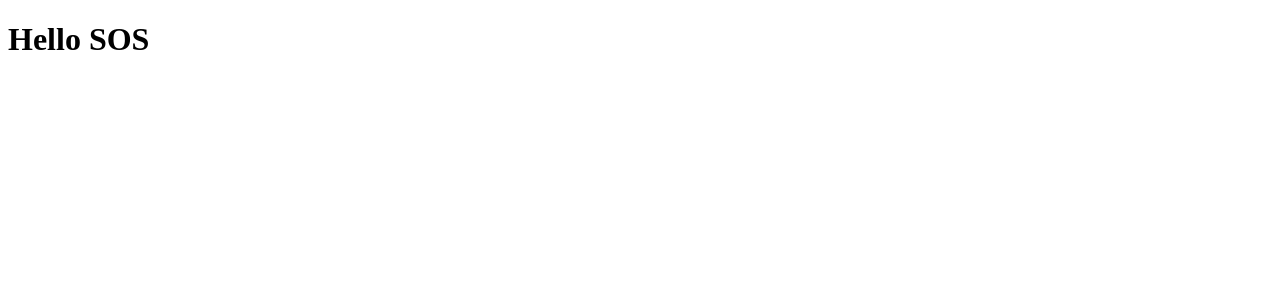
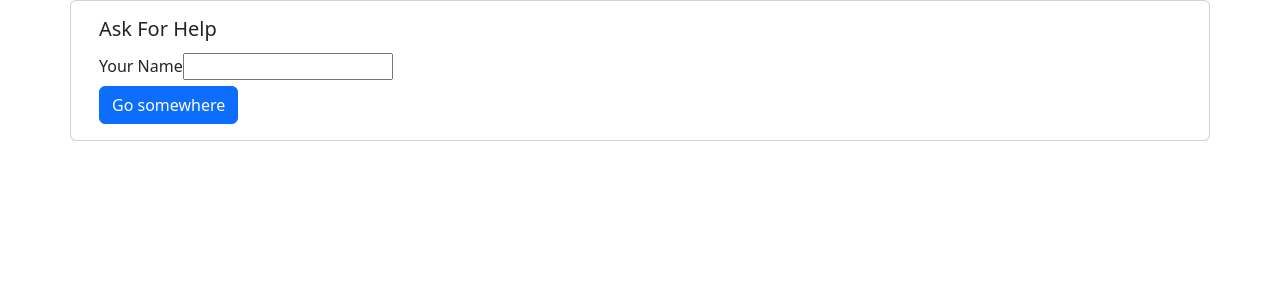
Before and after one commit to Clazariuk1/SentryHackathon, a React (Vite) app in the folder beacon/: page / in a window 1280 px wide. Shown: the top 300 px of the page. Built offline with nearby package versions, Linux system fonts and the light colour scheme.

Commit message:
Stub form

```diff
--- a/beacon/src/App.tsx
+++ b/beacon/src/App.tsx
@@ -1,10 +1,29 @@
 import './App.css'
+import { useState } from 'react';
 
 function App() {
+  const [sosName, setSOSName] = useState("");
 
   return (
     <>
-      <h1>Hello SOS</h1>
+      <div className="container">
+        <div className="col">
+          <div className="row">
+            <div className="card" >
+              <div className="card-body">
+                <h5 className="card-title">Ask For Help</h5>
+                <form>
+                  <div className="form-item">
+                    <label className="form-label">Your Name</label>
+                    <input className="form-text" type="text" value={sosName} />
+                  </div>
+                </form>
+                <a href="#" className="btn btn-primary">Go somewhere</a>
+              </div>
+            </div>
+          </div>
+        </div>
+      </div>
     </>
   )
 }
--- a/beacon/src/main.tsx
+++ b/beacon/src/main.tsx
@@ -1,3 +1,4 @@
+import 'bootstrap/dist/css/bootstrap.css';
 import { StrictMode } from 'react'
 import { createRoot } from 'react-dom/client'
 import App from './App.tsx'
```
